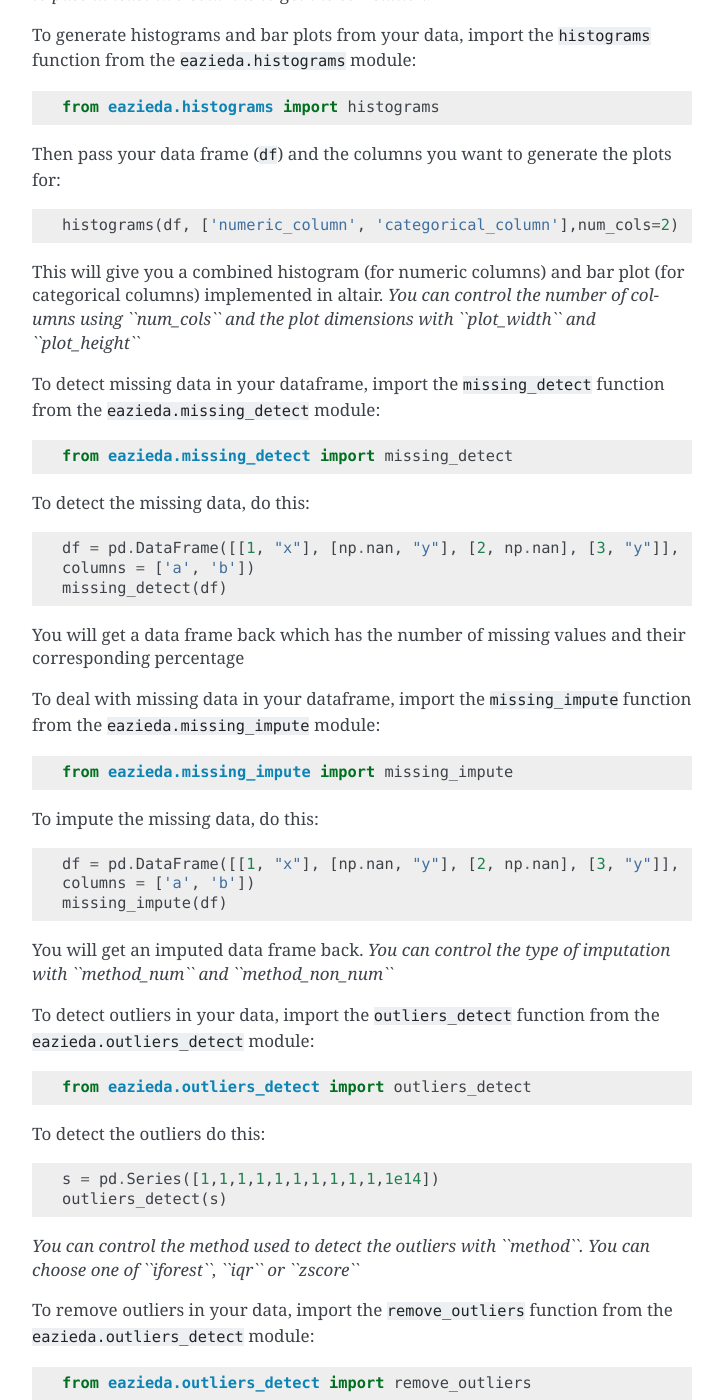
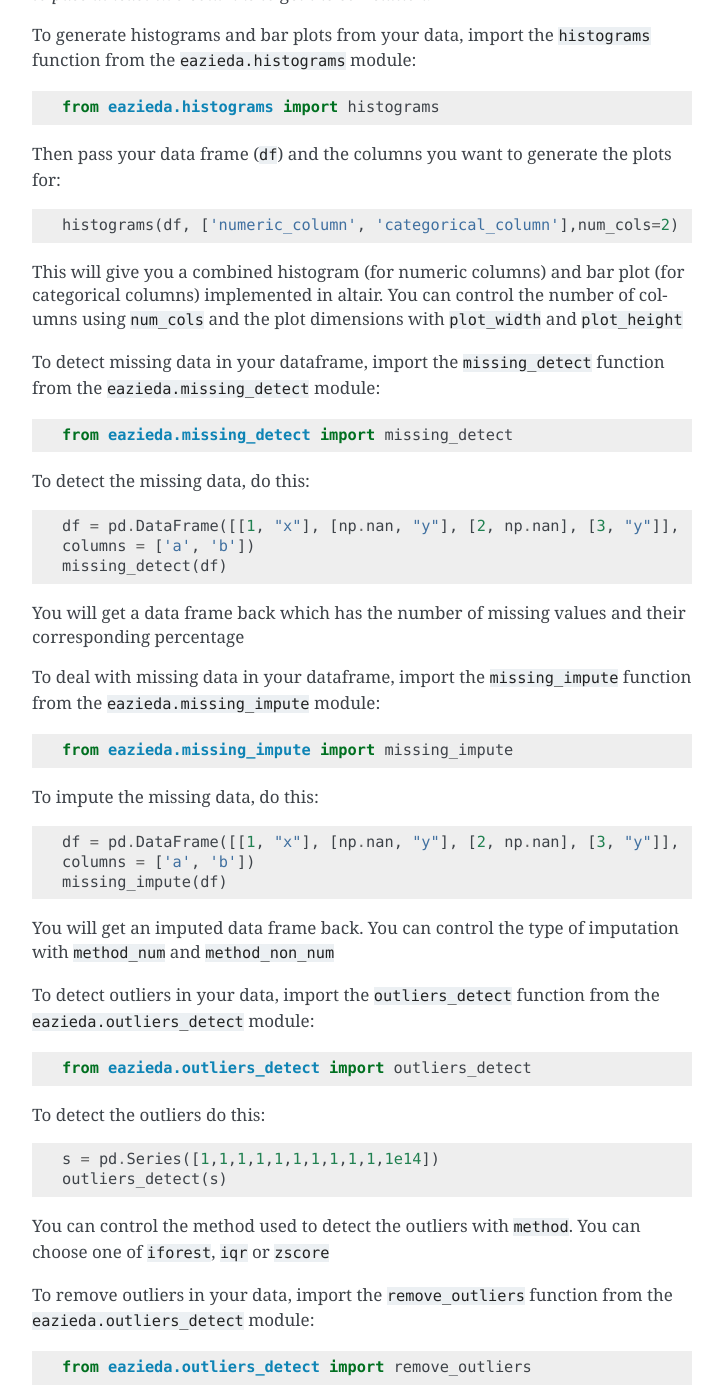
Before and after one commit to UBC-MDS/eazieda, a Sphinx documentation site: the page built from docs/usage.rst, in a window 1280 px wide and 1400 px high, scrolled down 382 px. Shown: the whole window, without its empty margins (388-1111 px from the left). Built offline with Sphinx 7.4.7, drawn with Linux system fonts in a browser that asks for light colours; some of the changed text lies outside the part shown.

Commit message:
fix(docs) fix some formatting issues

```diff
--- a/docs/usage.rst
+++ b/docs/usage.rst
@@ -22,7 +22,7 @@ Then pass your data frame (``df``) and the columns you want to generate the plot
     histograms(df, ['numeric_column', 'categorical_column'],num_cols=2)
 
 This will give you a combined histogram (for numeric columns) and bar plot (for categorical columns) implemented in altair.
-*You can control the number of columns using ``num_cols`` and the plot dimensions with ``plot_width`` and ``plot_height``*
+You can control the number of columns using ``num_cols`` and the plot dimensions with ``plot_width`` and ``plot_height``
 
 To detect missing data in your dataframe, import the ``missing_detect`` function from the ``eazieda.missing_detect`` module::
 
@@ -47,7 +47,7 @@ To impute the missing data, do this::
     missing_impute(df)
 
 You will get an imputed data frame back.
-*You can control the type of imputation with ``method_num`` and ``method_non_num``*
+You can control the type of imputation with ``method_num`` and ``method_non_num``
 
 To detect outliers in your data, import the ``outliers_detect`` function from the ``eazieda.outliers_detect`` module::
 
@@ -58,7 +58,7 @@ To detect the outliers do this::
     s = pd.Series([1,1,1,1,1,1,1,1,1,1,1e14])
     outliers_detect(s)
 
-*You can control the method used to detect the outliers with ``method``. You can choose one of ``iforest``, ``iqr`` or ``zscore``*
+You can control the method used to detect the outliers with ``method``. You can choose one of ``iforest``, ``iqr`` or ``zscore``
 
 To remove outliers in your data, import the ``remove_outliers`` function from the ``eazieda.outliers_detect`` module::
 
@@ -70,4 +70,4 @@ To remove the outliers, do this::
     outliers = np.array([False,,True])
     s_without_outliers = remove_outliers(s, outliers)
 
-*You can choose to do the removal in place with ``inplace=True``*
+You can choose to do the removal in place with ``inplace=True``
```
